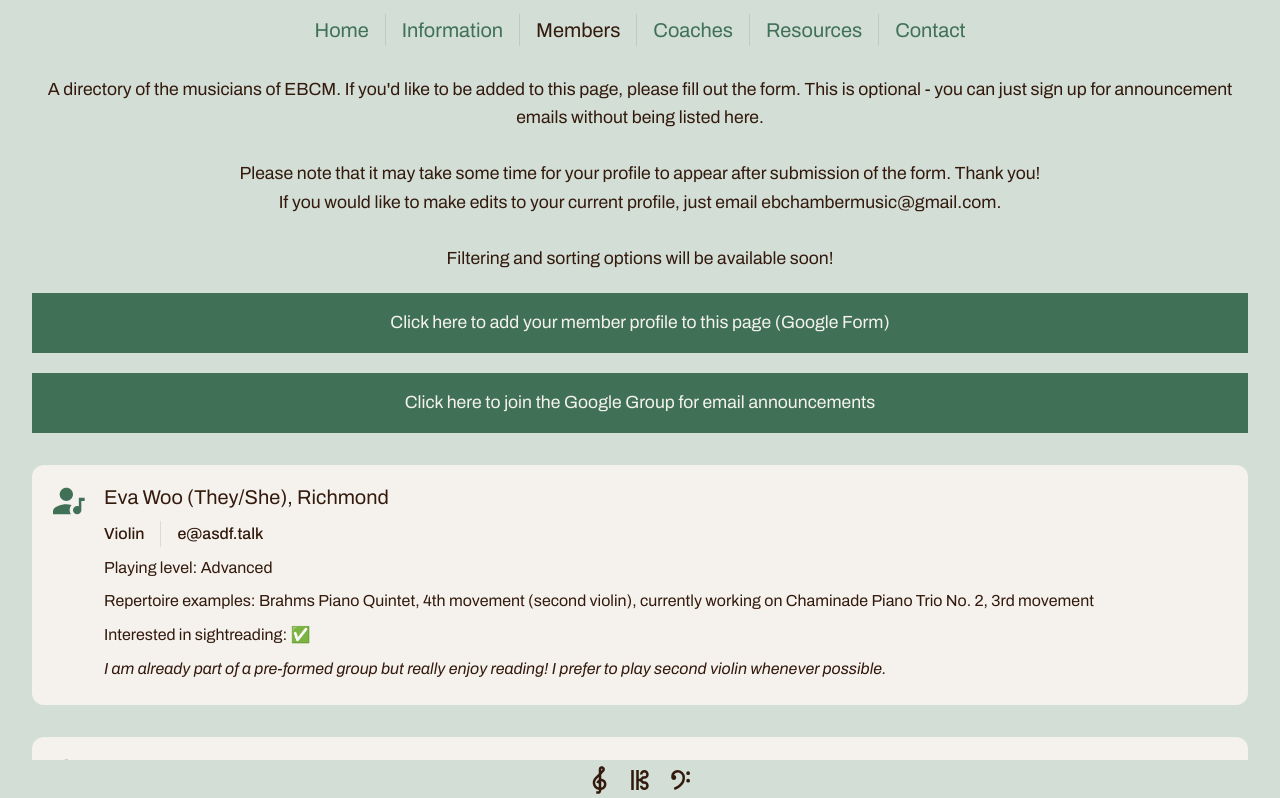
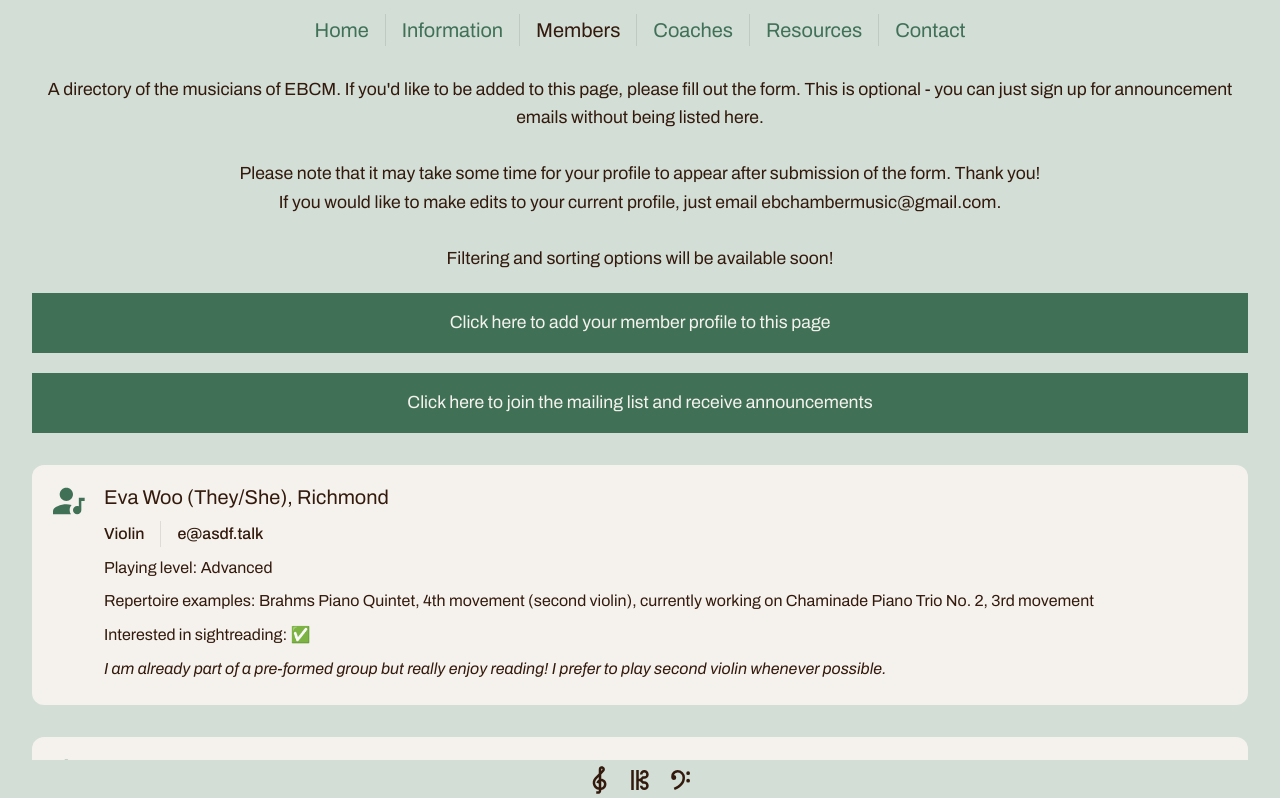
Before and after one commit to ebchambermusic/ebchambermusic.github.io, a Vue app: page /members in a window 1280 px wide. Shown: the top 798 px of the page. Built offline with nearby package versions, Linux system fonts and the light colour scheme.

Commit message:
change mailing list interaction

```diff
--- a/public/data.json
+++ b/public/data.json
@@ -105,7 +105,7 @@
       },
       {
         "question": "How do I join or sign up?",
-        "answer": "Click the link below to join the email list (a Google Group). If you have a Google account, you'll see a button near the top to \"Ask to join group\". Otherwise, you may need to email ebchambermusic@gmail.com to be added to the mailing list.\n\nTo sign up for a performance slot in a recital, you'll email the host/contact and go from there."
+        "answer": "Click the link below to join the mailing list. You should receive a notification that you've been added to the EBCM Google Group - if you don't hear anything after a few days, please reach out to ebchambermusic@gmail.com.\n\nTo sign up for a performance slot in a recital, you'll email the host/contact and go from there."
       },
       {
         "question": "How do I get listed on the members page?",
--- a/src/views/InfoView.vue
+++ b/src/views/InfoView.vue
@@ -11,9 +11,9 @@
             <span>{{ question.answer }}</span>
             <LinkCard
               v-if="question.question === 'How do I join or sign up?'"
-              url="https://groups.google.com/g/ebchambermusic/about"
+              url="https://forms.gle/th46mvZECEbru2dF9"
             >
-              Join the Google Group for email announcements
+              Join the mailing list and receive announcements
             </LinkCard>
             <LinkCard
               v-if="question.question === 'How do I get listed on the members page?'"
--- a/src/views/MembersView.vue
+++ b/src/views/MembersView.vue
@@ -2,10 +2,10 @@
   <div class="members">
     <PageDescription :description="description" />
     <LinkCard url="https://forms.gle/vndUTwXcNZSCHi4s6">
-      Click here to add your member profile to this page (Google Form)
+      Click here to add your member profile to this page
     </LinkCard>
-    <LinkCard url="https://groups.google.com/g/ebchambermusic/about">
-      Click here to join the Google Group for email announcements
+    <LinkCard url="https://forms.gle/th46mvZECEbru2dF9">
+      Click here to join the mailing list and receive announcements
     </LinkCard>
     <PersonList data="/members.json" />
   </div>
```
